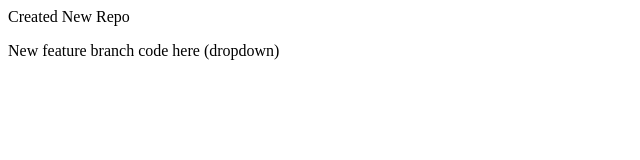
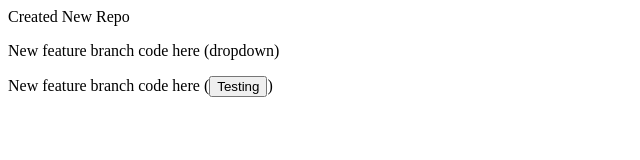
Before and after one commit to sumitchitale1997-ctrl/LocalRepository, a plain HTML site: page index.html in a window 1280 px wide. Shown: the whole page, without its empty margins (0-640 px from the left). Drawn offline with Linux system fonts and the light colour scheme.

Commit message:
New changes for reset2

```diff
--- a/index.html
+++ b/index.html
@@ -1,2 +1,3 @@
 <p>Created New Repo</p>
 <p>New feature branch code here (dropdown)</p>
+<p>New feature branch code here (<button>Testing</button>)</p>
```
